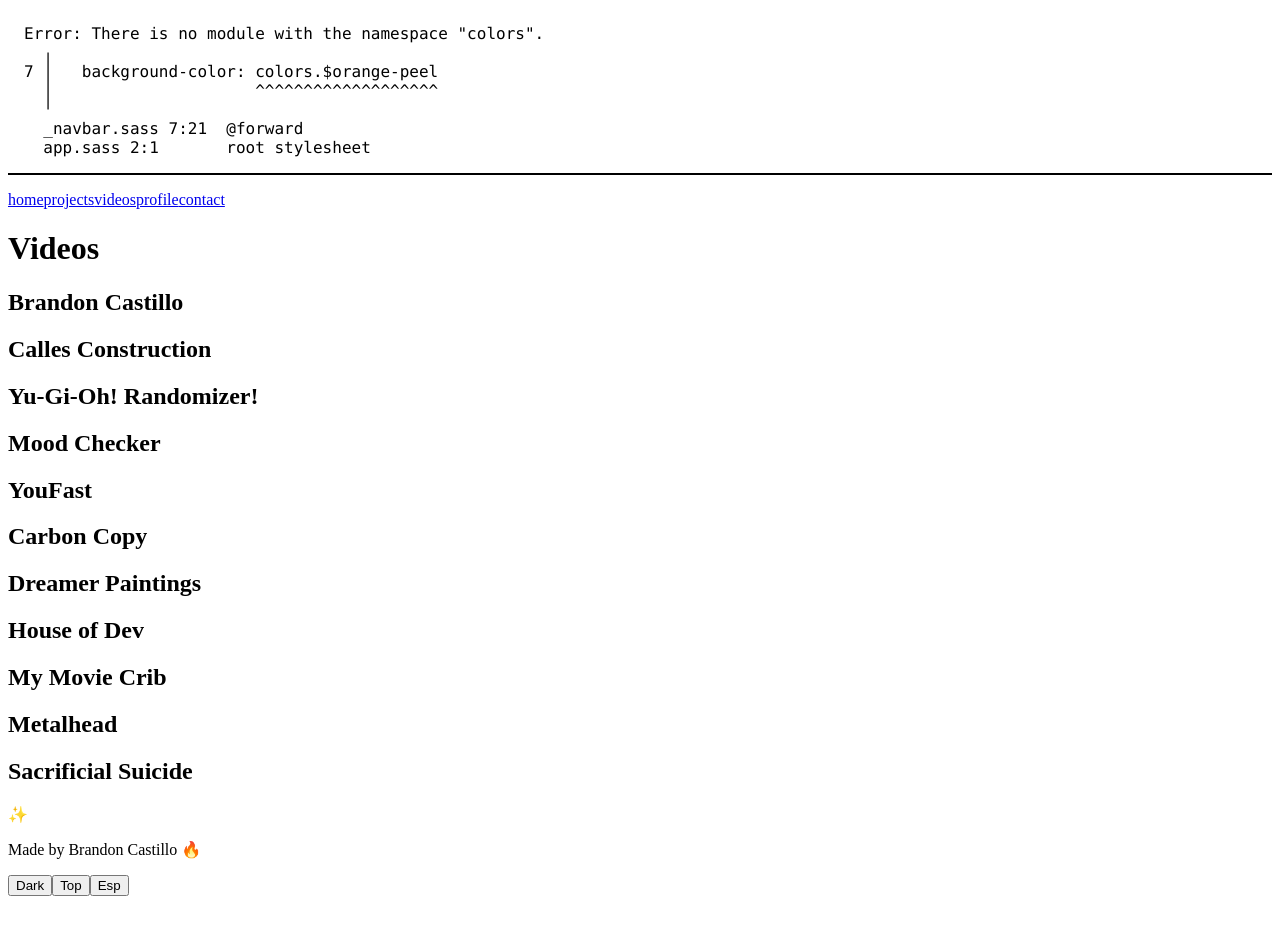
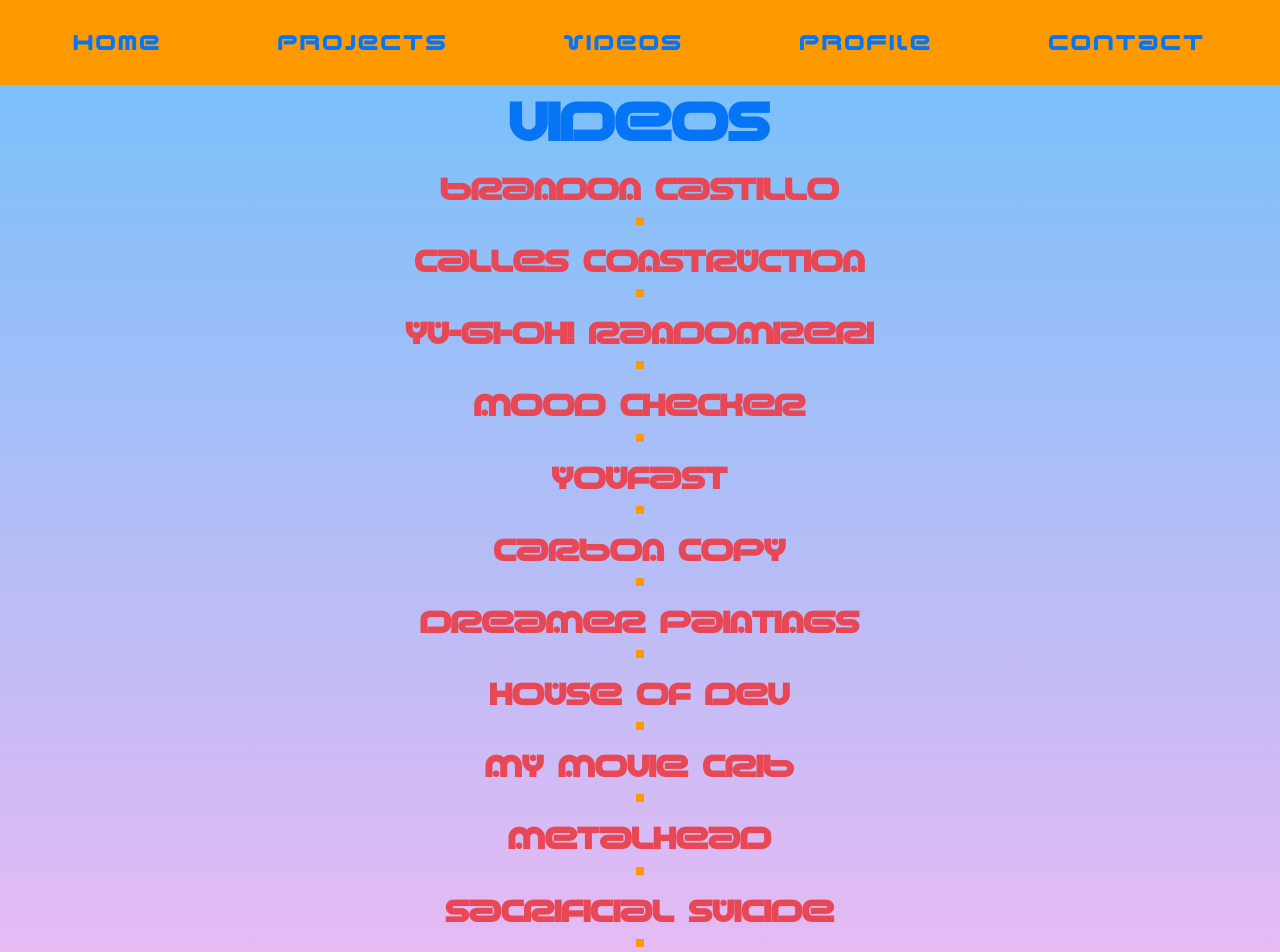
Before and after one commit to pibelanzallamas/brandon-portfolio, a React (Vite) app: page /videos in a window 1280 px wide. Shown: the top 952 px of the page. Before the commit the page ends 904 px from the top, so only its background shows below. Built offline with nearby package versions, Linux system fonts and the light colour scheme.

Commit message:
FIX: Sass update

```diff
--- a/src/styles/_contact.sass
+++ b/src/styles/_contact.sass
@@ -1,13 +1,15 @@
+@use "colors"
+
 .contact-links-light
   font-size: 1.4rem
   a:hover
-    color: $red-crayola
+    color: colors.$red-crayola
     cursor: pointer
 
 .contact-links-dark
   font-size: 1.4rem
   a:hover
-    color: $mauve
+    color: colors.$mauve
     cursor: pointer
 
 @media (min-width: 700px)
--- a/src/styles/_credits.sass
+++ b/src/styles/_credits.sass
@@ -1,3 +1,5 @@
+@use "colors"
+
 footer
   text-align: center
 .star
@@ -17,16 +19,16 @@ footer
 
 .botones-light
   button
-    color: $blue-crayola
-    border: $blue-crayola 1px solid
+    color: colors.$blue-crayola
+    border: colors.$blue-crayola 1px solid
   button:hover
-    background-color: $blue-crayola
+    background-color: colors.$blue-crayola
     color: white
 
 .botones-dark
   button
-    color: $red-crayola
-    border: $red-crayola 1px solid
+    color: colors.$red-crayola
+    border: colors.$red-crayola 1px solid
   button:hover
-    background-color: $red-crayola
-    color: $onyx
+    background-color: colors.$red-crayola
+    color: colors.$onyx
--- a/src/styles/_home.sass
+++ b/src/styles/_home.sass
@@ -1,7 +1,6 @@
 .cv
     margin-top: 1rem
     font-size: 0.25rem
-
 
 @media (min-width: 700px)
     .home-image
--- a/src/styles/_navbar.sass
+++ b/src/styles/_navbar.sass
@@ -1,3 +1,5 @@
+@use "colors"
+
 nav
   overflow-x: auto
   white-space: nowrap
@@ -5,11 +7,11 @@ nav
 
 .nav-light
   background-color: colors.$orange-peel
-  color: $blue-crayola
+  color: colors.$blue-crayola
 
 .nav-dark
-  background-color: $blue-crayola
-  color: $orange-peel
+  background-color: colors.$blue-crayola
+  color: colors.$orange-peel
 
 .links
   font-family: "2097"
@@ -25,12 +27,12 @@ nav
 .links-light
   a:hover, a:focus
     color: white
-    background-color: $blue-crayola
+    background-color: colors.$blue-crayola
 
 .links-dark
   a:hover, a:focus
-    color: $blue-crayola
-    background-color: $orange-peel
+    color: colors.$blue-crayola
+    background-color: colors.$orange-peel
 
 @media (min-width: 700px)
   nav
--- a/src/styles/_profile.sass
+++ b/src/styles/_profile.sass
@@ -1,3 +1,5 @@
+@use "colors"
+
 .profile-pic
   width: min(150px, 100%)
   aspect-ratio: 1 / 1
@@ -8,7 +10,7 @@
     width: 100%
     height: 100%
     border-radius: 50%
-    border: $orange-peel 5px double
+    border: colors.$orange-peel 5px double
 
 section
   display: flex
@@ -35,7 +37,7 @@ section
     // width: 400px
     margin-bottom: 1rem
     img
-      border: $orange-peel 10px double
+      border: colors.$orange-peel 10px double
 
   .profile-description
     font-size: 1.5rem
--- a/src/styles/app.css
+++ b/src/styles/app.css
@@ -1,18 +1,331 @@
-/* Error: There is no module with the namespace "colors".
- *   ,
- * 7 |   background-color: colors.$orange-peel
- *   |                     ^^^^^^^^^^^^^^^^^^^
- *   '
- *   _navbar.sass 7:21  @forward
- *   app.sass 2:1       root stylesheet */
+nav {
+  overflow-x: auto;
+  white-space: nowrap;
+  padding: 1rem;
+}
 
-body::before {
-  font-family: "Source Code Pro", "SF Mono", Monaco, Inconsolata, "Fira Mono",
-      "Droid Sans Mono", monospace, monospace;
-  white-space: pre;
-  display: block;
-  padding: 1em;
-  margin-bottom: 1em;
-  border-bottom: 2px solid black;
-  content: 'Error: There is no module with the namespace "colors".\a   \2577 \a 7 \2502    background-color: colors.$orange-peel\a   \2502                      ^^^^^^^^^^^^^^^^^^^\a   \2575 \a   _navbar.sass 7:21  @forward\a   app.sass 2:1       root stylesheet';
+.nav-light {
+  background-color: #ff9900;
+  color: #0575f5;
 }
+
+.nav-dark {
+  background-color: #0575f5;
+  color: #ff9900;
+}
+
+.links {
+  font-family: "2097";
+  font-size: 1.2rem;
+  cursor: pointer;
+  display: flex;
+  justify-content: space-between;
+}
+.links a {
+  padding: 0.25rem 0.4rem;
+}
+.links a:hover, .links a:focus {
+  border-radius: 9px;
+}
+
+.links-light a:hover, .links-light a:focus {
+  color: white;
+  background-color: #0575f5;
+}
+
+.links-dark a:hover, .links-dark a:focus {
+  color: #0575f5;
+  background-color: #ff9900;
+}
+
+@media (min-width: 700px) {
+  nav {
+    padding: 1.4em 1rem;
+    overflow-x: hidden;
+  }
+  .links {
+    font-size: 1.8rem;
+    justify-content: space-around;
+  }
+}
+.cv {
+  margin-top: 1rem;
+  font-size: 0.25rem;
+}
+
+@media (min-width: 700px) {
+  .home-image {
+    aspect-ratio: 498/336;
+    height: 20rem;
+  }
+  .cv {
+    font-size: 1rem;
+  }
+}
+.project-page {
+  display: flex;
+  flex-direction: column;
+  gap: 1.5rem;
+}
+
+.project-image {
+  width: 100%;
+  aspect-ratio: 1278/741;
+}
+
+.project-description {
+  line-height: 150%;
+  font-size: 1.1rem;
+}
+
+.project-logos ul {
+  display: flex;
+  justify-content: space-around;
+}
+.project-logos li {
+  display: inline-block;
+}
+.project-logos img {
+  height: 4rem;
+}
+
+@media (min-width: 700px) {
+  .date {
+    font-size: 1.4rem;
+  }
+  .project-description {
+    font-size: 1.4rem;
+    width: 55vw;
+  }
+  .project-image {
+    margin: 0 auto;
+    width: 53vw;
+  }
+  .project-logos img {
+    height: 5rem;
+  }
+  .searchBar {
+    font-size: 1.3rem;
+  }
+}
+.one-video-card {
+  display: flex;
+  flex-direction: column;
+  align-items: center;
+  gap: 0.7rem;
+}
+
+@media (min-width: 700px) {
+  .one-video-card {
+    width: 500px;
+    max-width: 85%;
+  }
+}
+.profile-pic {
+  width: min(150px, 100%);
+  aspect-ratio: 1/1;
+  margin: 0 auto;
+  margin-top: -0.6rem;
+  margin-bottom: 0.6rem;
+}
+.profile-pic img {
+  width: 100%;
+  height: 100%;
+  border-radius: 50%;
+  border: #ff9900 5px double;
+}
+
+section {
+  display: flex;
+  flex-direction: column;
+  gap: 0.3rem;
+}
+
+.profile-description {
+  font-size: 1.2rem;
+  line-height: 120%;
+}
+
+.lists {
+  font-size: 1.2rem;
+  line-height: 140%;
+  list-style: none;
+  margin-bottom: -0.3rem;
+}
+
+@media (min-width: 700px) {
+  .project-page {
+    width: 1000px;
+    text-align: center;
+    margin: 0 auto;
+  }
+  .profile-pic {
+    width: min(220px, 100%);
+    margin-bottom: 1rem;
+  }
+  .profile-pic img {
+    border: #ff9900 10px double;
+  }
+  .profile-description {
+    font-size: 1.5rem;
+  }
+  .lists {
+    font-size: 1.5rem;
+  }
+}
+.contact-links-light {
+  font-size: 1.4rem;
+}
+.contact-links-light a:hover {
+  color: #e84855;
+  cursor: pointer;
+}
+
+.contact-links-dark {
+  font-size: 1.4rem;
+}
+.contact-links-dark a:hover {
+  color: #e2adf2;
+  cursor: pointer;
+}
+
+@media (min-width: 700px) {
+  .contact-links-light, .contact-links-dark {
+    font-size: 1.8rem;
+  }
+}
+footer {
+  text-align: center;
+}
+
+.star {
+  font-size: 2rem;
+}
+
+.botones {
+  font-size: 0.75rem;
+  padding-bottom: 1rem;
+}
+.botones button {
+  margin-right: 1rem;
+  font-family: amalgama;
+  background-color: transparent;
+  padding: 0.7rem;
+  border-radius: 1rem;
+}
+.botones button:hover {
+  cursor: pointer;
+}
+
+.botones-light button {
+  color: #0575f5;
+  border: #0575f5 1px solid;
+}
+.botones-light button:hover {
+  background-color: #0575f5;
+  color: white;
+}
+
+.botones-dark button {
+  color: #e84855;
+  border: #e84855 1px solid;
+}
+.botones-dark button:hover {
+  background-color: #e84855;
+  color: #403f4c;
+}
+
+@font-face {
+  font-family: "2097";
+  src: url("../assets/fonts/2097.ttf") format("truetype");
+  font-weight: normal;
+  font-style: normal;
+}
+@font-face {
+  font-family: "amalgama";
+  src: url("../assets/fonts/Amalgama.ttf") format("truetype");
+  font-weight: normal;
+  font-style: normal;
+}
+@font-face {
+  font-family: "future";
+  src: url("../assets/fonts/FUTURE.otf") format("truetype");
+  font-weight: normal;
+  font-style: normal;
+}
+* {
+  margin: 0;
+  padding: 0;
+  box-sizing: border-box;
+}
+* a {
+  color: inherit;
+  text-decoration: none;
+}
+* a:visited {
+  color: inherit;
+}
+* p {
+  letter-spacing: 1px;
+}
+
+.full-app {
+  display: flex;
+  flex-direction: column;
+  font-family: "amalgama";
+  min-height: 100vh;
+}
+
+main {
+  display: flex;
+  flex-direction: column;
+  flex: 1;
+  padding: 1rem;
+}
+
+.light-mode {
+  background-image: linear-gradient(to bottom, #71C1FB, #F9B9F2);
+  color: #0575f5;
+}
+.light-mode h2 {
+  font-size: 1.3rem;
+  color: #e84855;
+}
+
+.dark-mode {
+  background-image: linear-gradient(to bottom, #5158BB, #043565);
+  color: #e84855;
+}
+.dark-mode h2 {
+  font-size: 1.3rem;
+  color: #e2adf2;
+}
+
+.top {
+  margin-top: 1rem;
+}
+
+.image img {
+  height: 100%;
+  width: 100%;
+  border: #ff9900 4px solid;
+}
+
+.youtube-lite {
+  border: #ff9900 4px solid;
+}
+
+@media (min-width: 700px) {
+  main {
+    align-items: center;
+    text-align: center;
+  }
+  h1 {
+    font-size: 3rem;
+  }
+  .light-mode h2, .dark-mode h2 {
+    font-size: 1.7rem;
+  }
+}
+
+/*# sourceMappingURL=app.css.map */
--- a/src/styles/app.sass
+++ b/src/styles/app.sass
@@ -51,17 +51,17 @@ main
 
 .light-mode
   background-image: linear-gradient(to bottom, #71C1FB, #F9B9F2)
-  color: $blue-crayola
+  color: colors.$blue-crayola
   h2
     font-size: 1.3rem
-    color: $red-crayola
+    color: colors.$red-crayola
 
 .dark-mode
   background-image: linear-gradient(to bottom, #5158BB, #043565)
-  color: $red-crayola
+  color: colors.$red-crayola
   h2
     font-size: 1.3rem
-    color: $mauve
+    color: colors.$mauve
 
 .top
   margin-top: 1rem
@@ -70,10 +70,10 @@ main
   img
     height: 100%
     width: 100%
-    border: $orange-peel 4px solid
+    border: colors.$orange-peel 4px solid
 
 .youtube-lite
-  border: $orange-peel 4px solid
+  border: colors.$orange-peel 4px solid
 
 @media (min-width: 700px)
   main
```
Also changed, not shown: 1 other file (tests, documents, lock files or other folders).
